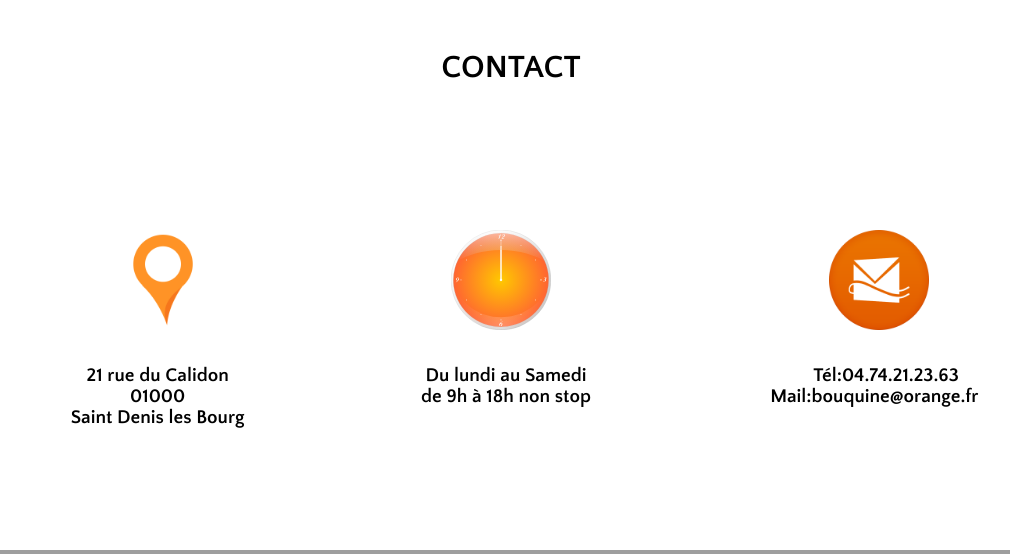
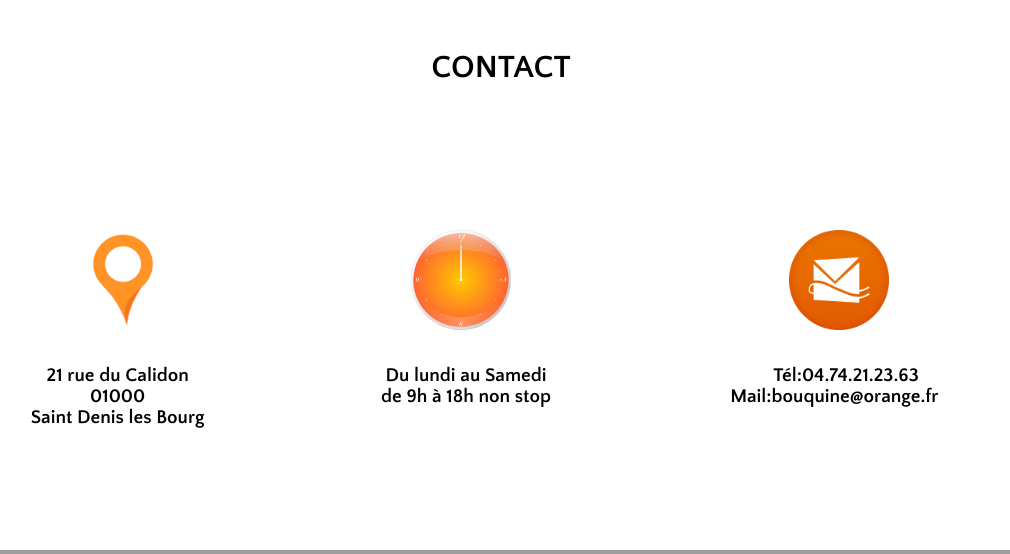
Before and after one commit to DayZmooN/Bouquine, a PHP site: page /front/accueil.php in a window 1280 px wide. Shown: the part 3380-3934 px from the top of the page, without its empty margins (139-1149 px from the left). Run offline with PHP 8.4, Linux system fonts and the light colour scheme; data that the repository does not hold is empty; grey boxes are pictures that could not be loaded.

Commit message:
css no complet

```diff
--- a/css/style.css
+++ b/css/style.css
@@ -281,6 +281,7 @@ h1 {
         height: 800px;
     }
 } */
+
 
 /* SECTION LES PLUS POPULAIRES */
 .populaire {
@@ -834,6 +835,7 @@ input {
 /* section contact */
 
 #contact {
+    margin: 0 auto;
     width: 1100px;
     height: 500px;
 
@@ -844,14 +846,13 @@ input {
     height: 400px;
     display: flex;
     align-items: baseline;
-    margin-left: 130px;
     margin-top: 60px;
 
 
 }
 
 #us {
-    width: 1300px;
+    width: 100%;
     height: 70px;
     font-family: 'QuattrocentoSans-Bold';
     text-transform: uppercase;
```
